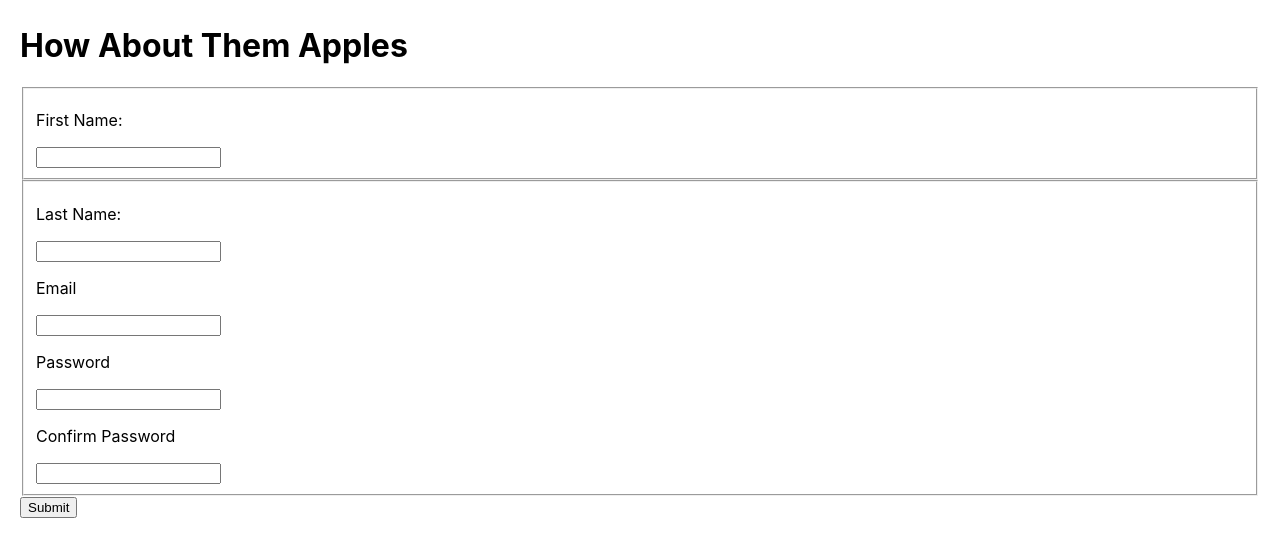
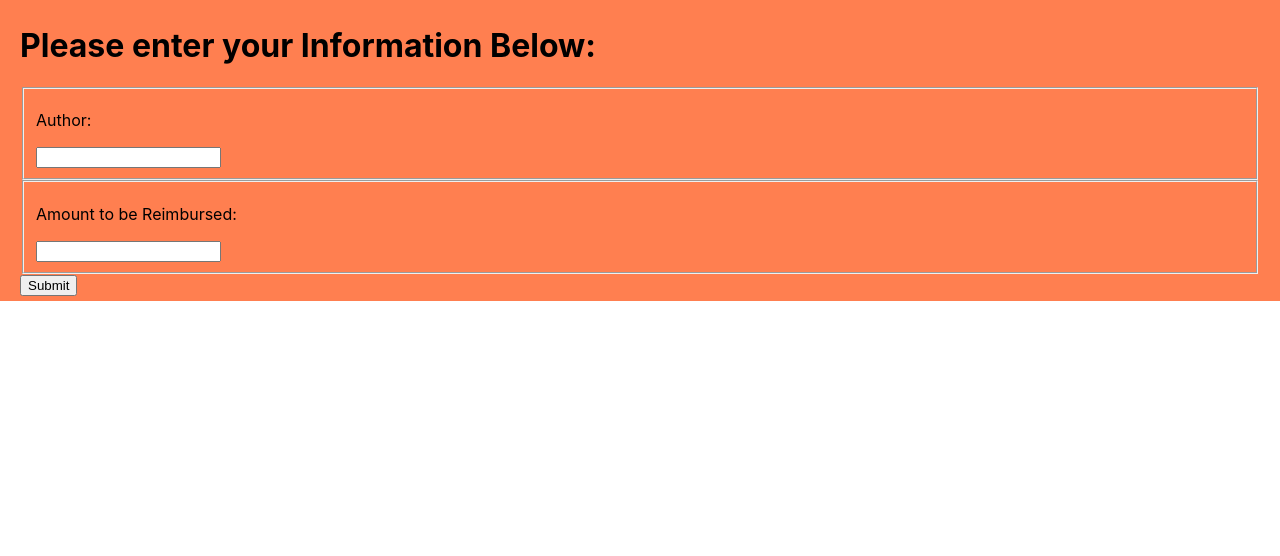
Before and after one commit to marquel08/Expense_Reimbursement_System_P2, a React (Create React App) app in the folder ers-login/: page / in a window 1280 px wide. Shown: the top 556 px of the page. Built offline with nearby package versions, Linux system fonts and the light colour scheme.

Commit message:
update with color

```diff
--- a/ers-login/src/App.css
+++ b/ers-login/src/App.css
@@ -1,5 +1,6 @@
 .wrapper{
   padding: 5px 20px;
+  background: coral;
 }
 .wrapper feildset {
   margin: 20px 0;
--- a/ers-login/src/FormsAndInput.js
+++ b/ers-login/src/FormsAndInput.js
@@ -29,7 +29,7 @@ function EmpReim(){
 }
 return(
     <div className="wrapper">
-      <h1>How About Them Apples</h1>
+      <h1>Please enter your Information Below:</h1>
       {submitting &&
         <div>
           You are submitting the following:
@@ -43,28 +43,17 @@ return(
       <form onSubmit={handleSubmit}>
         <fieldset>
           <label>
-            <p>First Name:</p>
-            <input name="name" onChange={handleChange}/>
+            <p>Author:</p>
+            <input name="REIMB_AUTHOR" onChange={handleChange}/>
           </label>
         </fieldset>
         <fieldset>
          <label>
-           <p>Last Name:</p>
-           <input name="name" onChange={handleChange}/>
+           <p>Amount to be Reimbursed:</p>
+           <input name="REIMB_AMOUNT$" onChange={handleChange}/>
+           </label>
 
-         </label>
-         <label>
-           <p>Email</p>
-           <input type="email" name="email" onChange={handleChange} />
-         </label>
-         <label>
-           <p>Password</p>
-           <input type="password" name="password" onChange={handleChange} />
-         </label>
-         <label>
-           <p>Confirm Password</p>
-           <input type="confirmPassword" name="confirmPassword" onChange={handleChange} />
-         </label>
+
        </fieldset>
         <button type="submit">Submit</button>
       </form>
```
